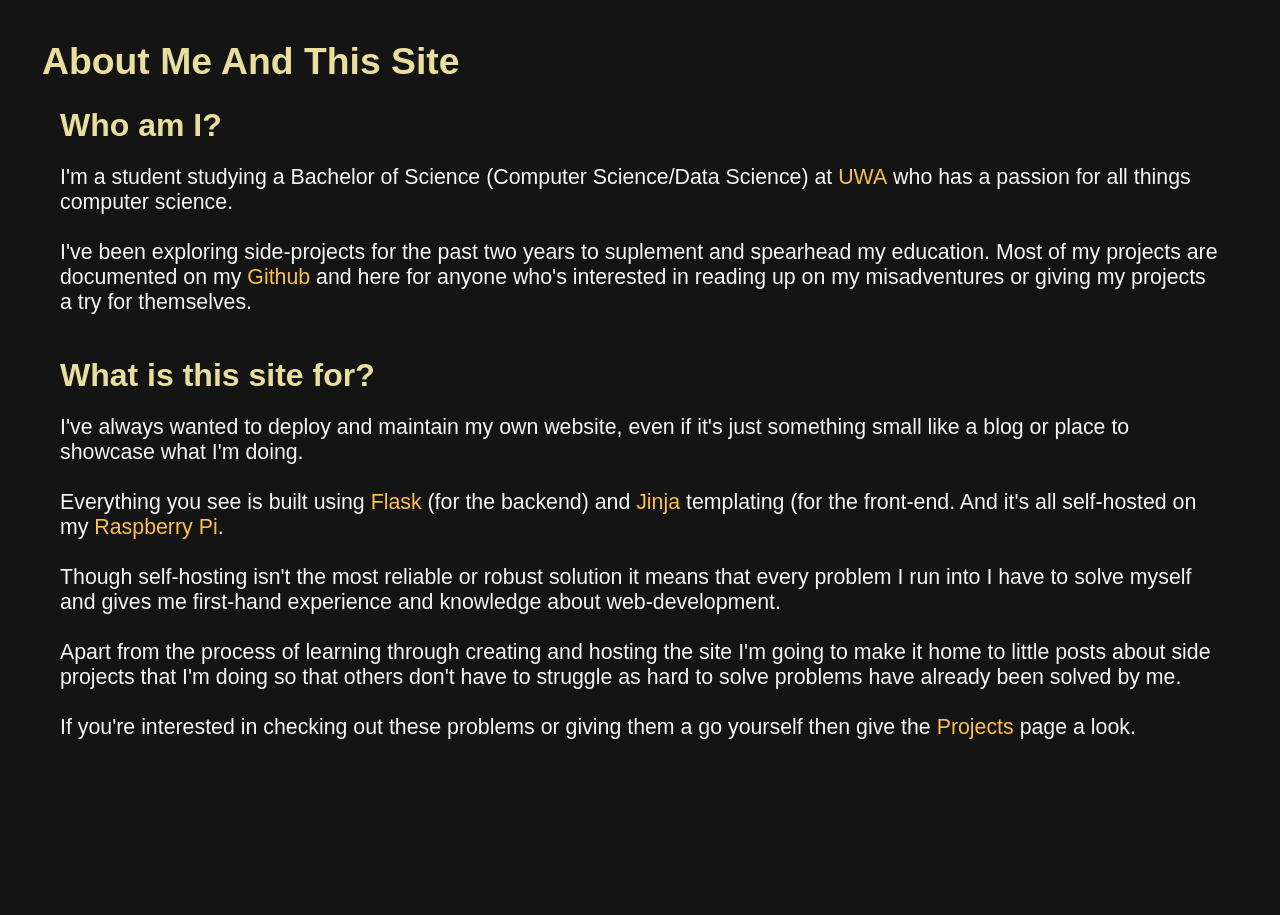
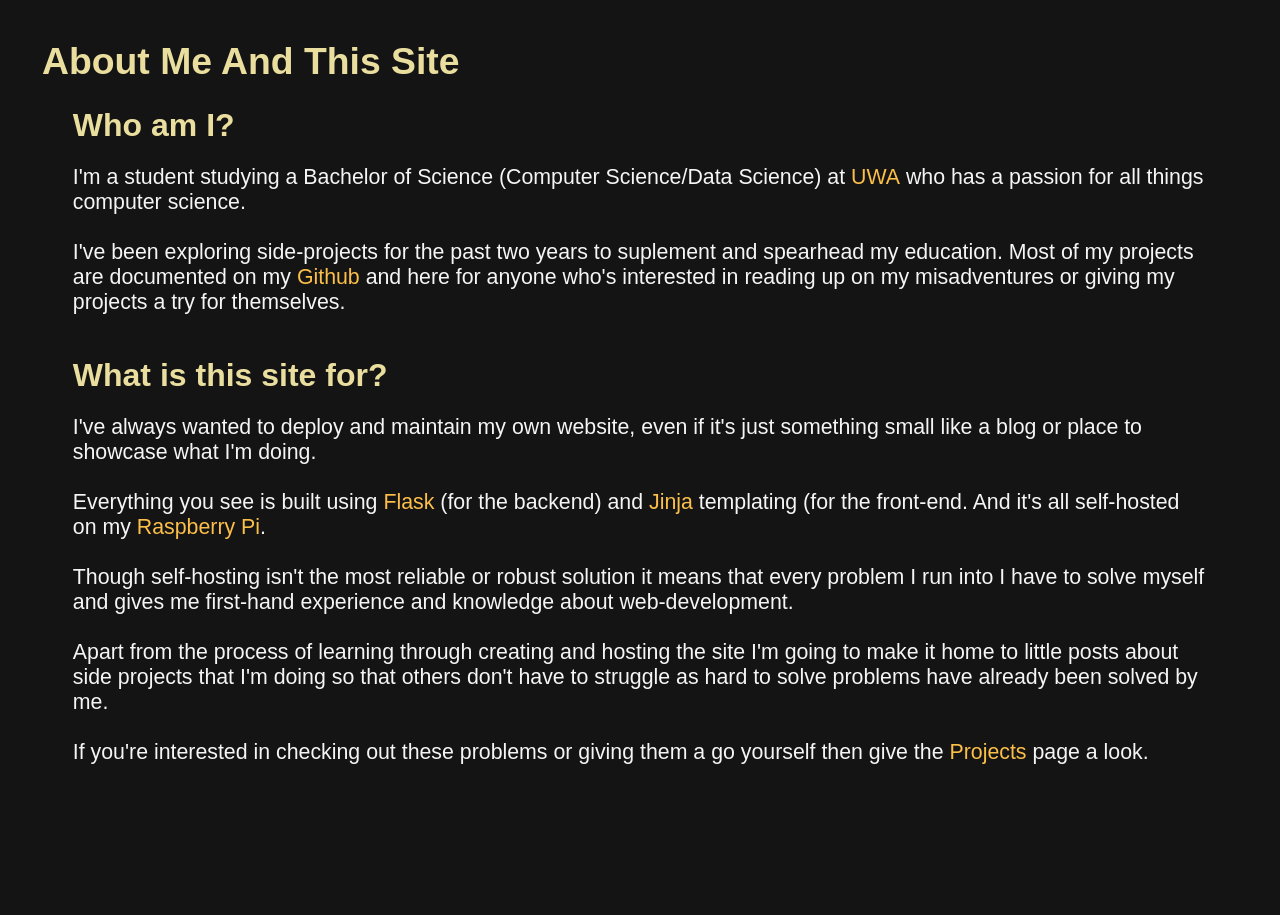
Before and after one commit to cookies-xor-cream/cookies-xor-cream.github.io, a Flask app: page /about in a window 1280 px wide. Shown: the part 103-1018 px from the top of the page. After the commit the page ends 867 px from the top, so only its background shows below. Run offline with Flask 2, Linux system fonts and the light colour scheme; some libraries are stand-ins or nearby versions.

Commit message:
minor styling overhaul

```diff
--- a/website/static/css/index.css
+++ b/website/static/css/index.css
@@ -21,7 +21,7 @@ body {
 	--ghastly-gray: #BBBBBB;
 	--mine-gray: #303030;
 
-	background-color: var(--platinum);
+	background-color: var(--eerie-black);
 	color: var(--ghost-white);
 
 	margin: 0;
@@ -29,6 +29,10 @@ body {
 
 	font-size: 16pt;
 	font-family: sans-serif;
+}
+
+* {
+	box-sizing: border-box;
 }
 
 /* general styling */
@@ -175,7 +179,7 @@ h1.page-header {
 .content-block {
 	background-color: var(--eerie-black);
 
-	align-self: center;
+	justify-self: center;
 
 	width: 98%;
 	height: 100vh;
@@ -302,13 +306,14 @@ ul.contact-row li:nth-child(2) {
 
 .project h3 {
 	text-decoration: underline 2px;
+	padding-top: 2px;
 }
 
 .project p {
 	color: var(--ghost-white);
 	font-size: 14pt;
 
-	padding-top: 24px;
+	padding-top: 8px;
 }
 
 @media (max-width: 1280px) {
```
